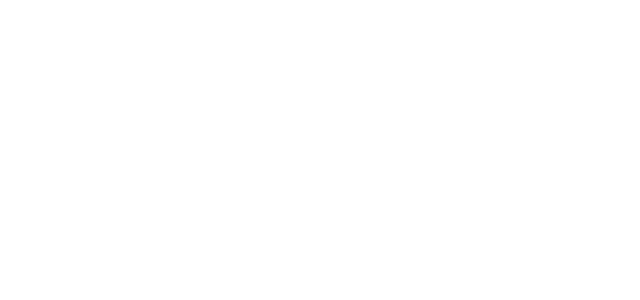
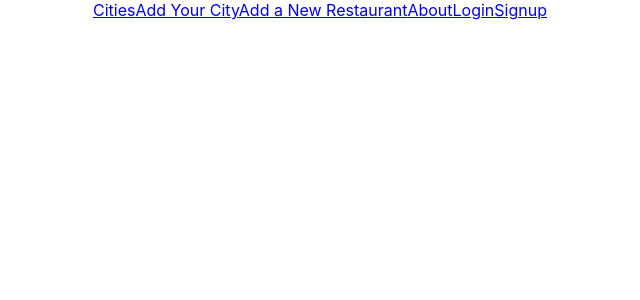
Before and after one commit to module-three-project/food-finder-client, a React (Create React App) app: page /restaurants/1 in a window 1280 px wide. Before the commit this address had no page. Shown: the top 300 px of the page, without its empty margins (320-960 px from the left). Built offline with nearby package versions, Linux system fonts and the light colour scheme.

Commit message:
begin form field

```diff
--- a/src/App.js
+++ b/src/App.js
@@ -3,10 +3,12 @@
 import { Routes, Route } from "react-router-dom";
 import HomePage from './pages/HomePage'
 import ListOfCities from './pages/ListOfCities';
+import Navbar from './components/Navbar';
 
 function App() {
   return (
     <div className="App">
+    <Navbar/>
     <Routes>
       <Route path='/' element={<HomePage/>}/>
       <Route path='/cities' element={<ListOfCities/>}/>
--- /dev/null
+++ b/src/components/Navbar.js
@@ -0,0 +1,14 @@
+import { Link } from "react-router-dom";
+
+export default function Navbar(){
+    return(
+        <nav>
+<Link to='cities'>Cities</Link>
+<Link to='cities/create'>Add Your City</Link>
+<Link to='restaurants/create'>Add a New Restaurant</Link>
+<Link to='about'>About</Link>
+<Link to='login'>Login</Link>
+<Link to='signup'>Signup</Link>
+        </nav>
+    )
+}
```
Also changed, not shown: src/pages/AddCity.js (added).
